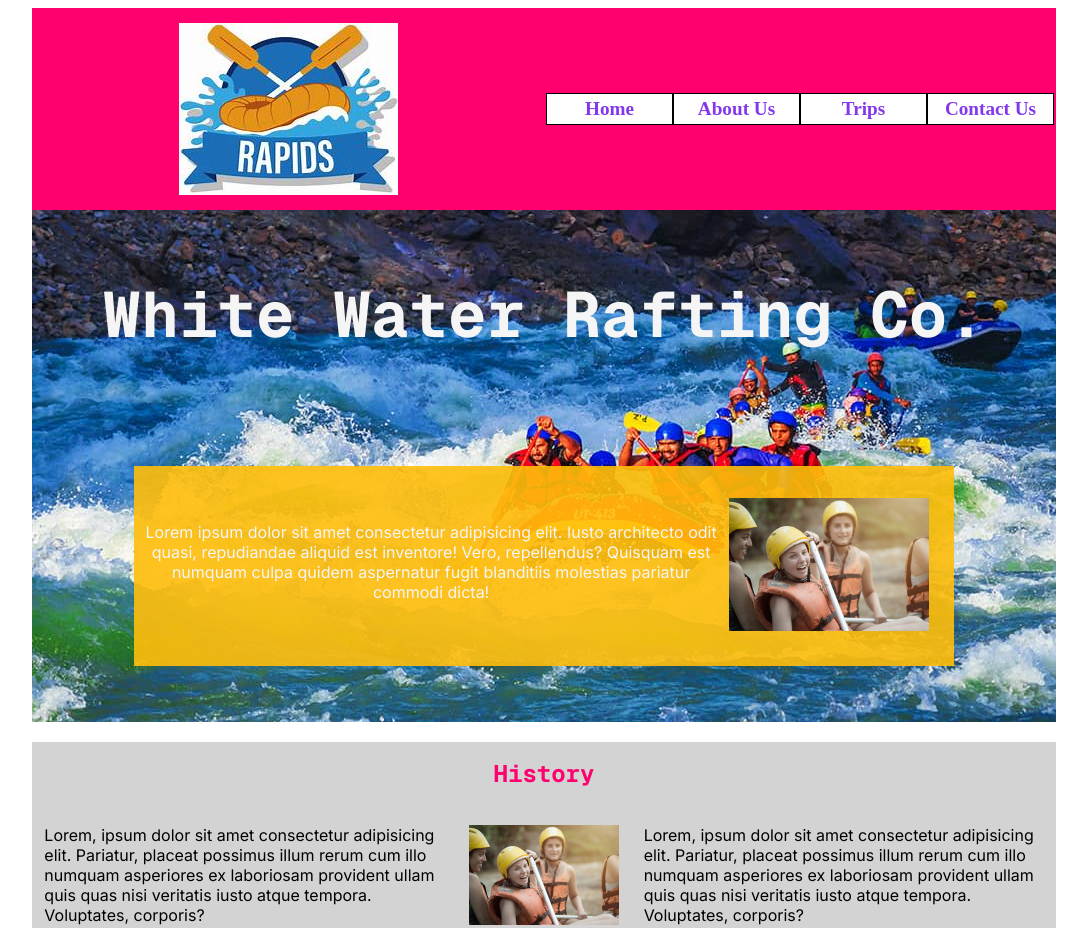
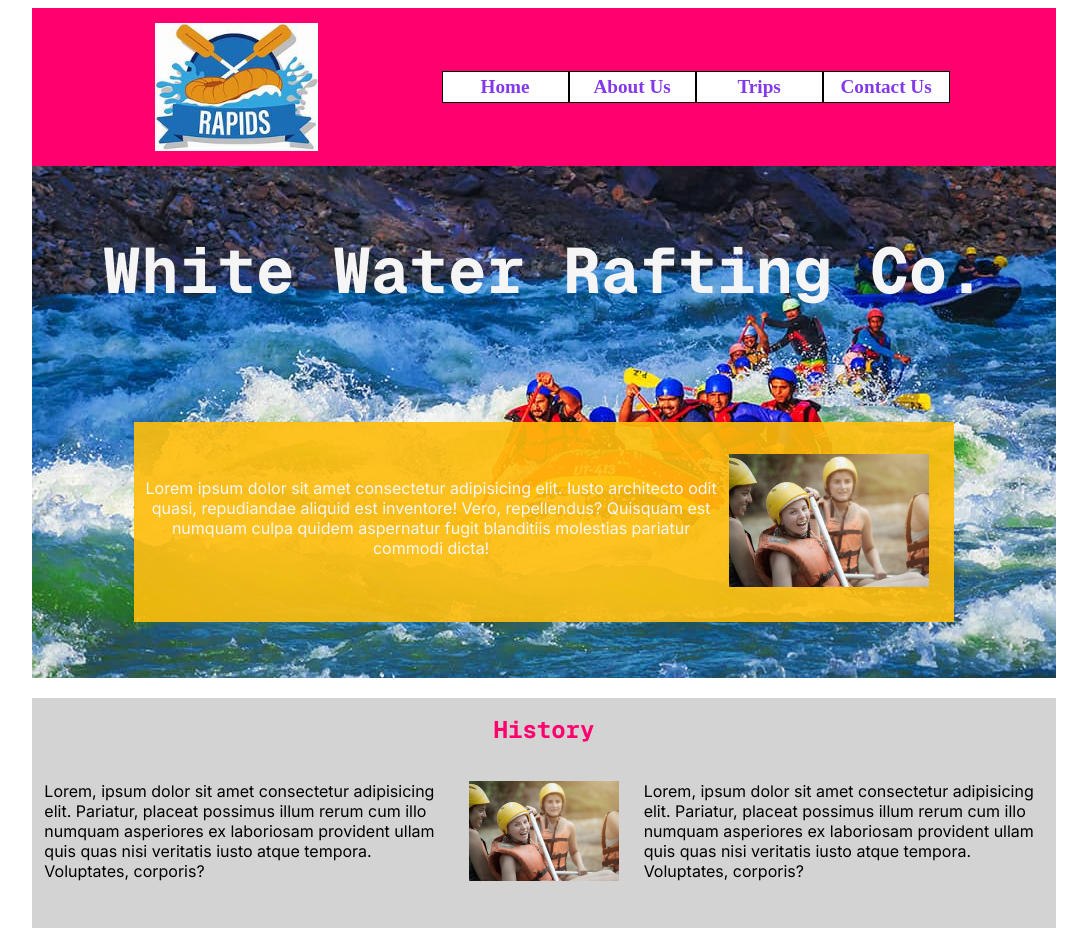
Before and after one commit to J-Peterson-Sch/wdd130, a plain HTML site: page wwr/about.html in a window 1280 px wide. Shown: the top 928 px of the page, without its empty margins (51-1138 px from the left). Drawn offline with nearby package versions, Linux system fonts and the light colour scheme.

Commit message:
Fixed about us navbar styling

```diff
--- a/wwr/styles/rafting.css
+++ b/wwr/styles/rafting.css
@@ -16,7 +16,7 @@ body {
 
 header {
     display: grid;
-    grid-template-columns: 1fr 1fr;
+    grid-template-columns: 40% auto;
     justify-items: center;
     background-color: #FF006E;
 
@@ -24,14 +24,17 @@ header {
 
 header img {
     padding: 15px;
-    max-height: 20rem;
+    max-height: 8rem;
+    justify-content: center;
+    align-content: center;
 }
 
 nav {
     display: flex;
     grid-column-start: 2;
-    justify-content: center;
+    justify-self: left;
     align-items: center;
+    /* padding-right: 2rem; */
 }
 
 nav a {
```
